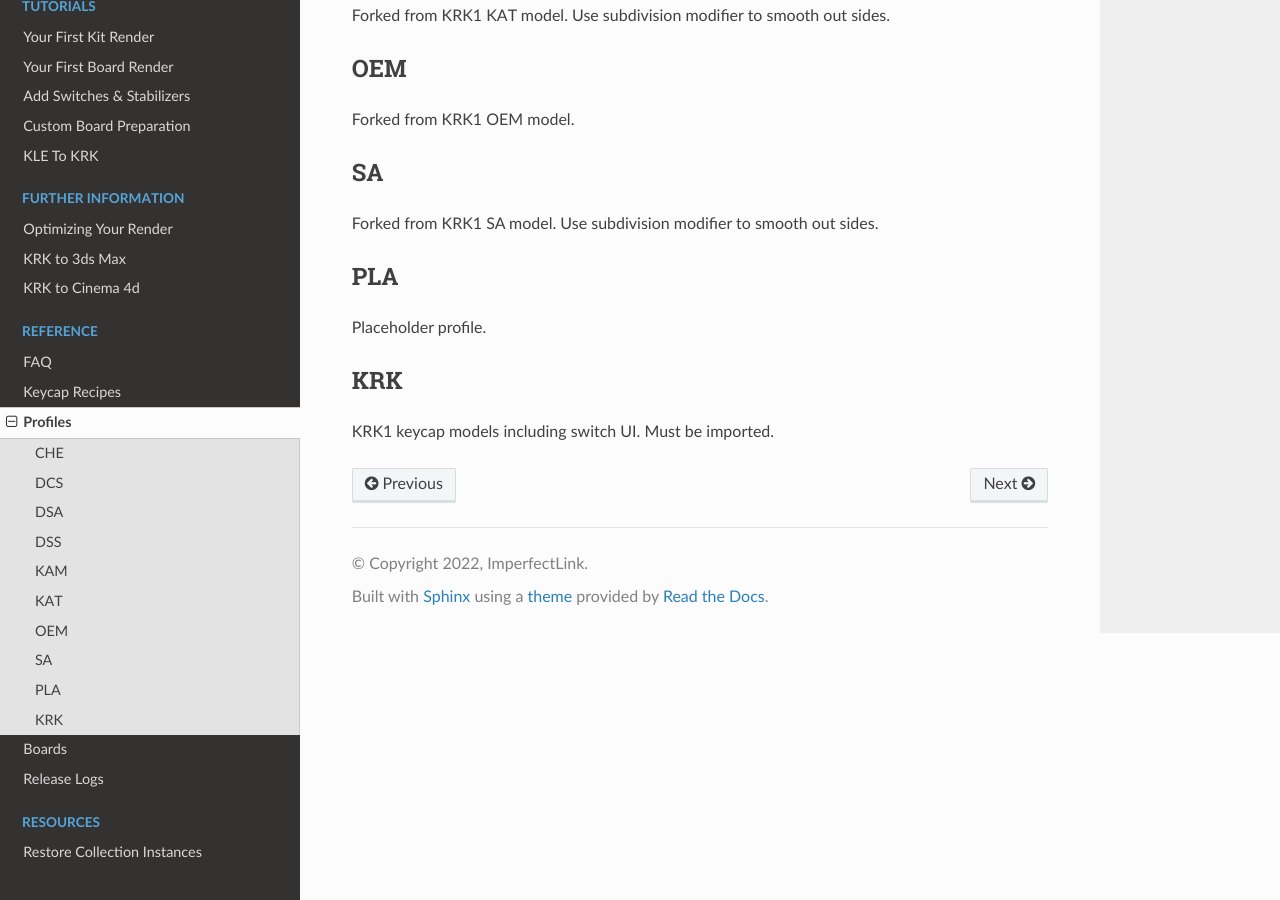
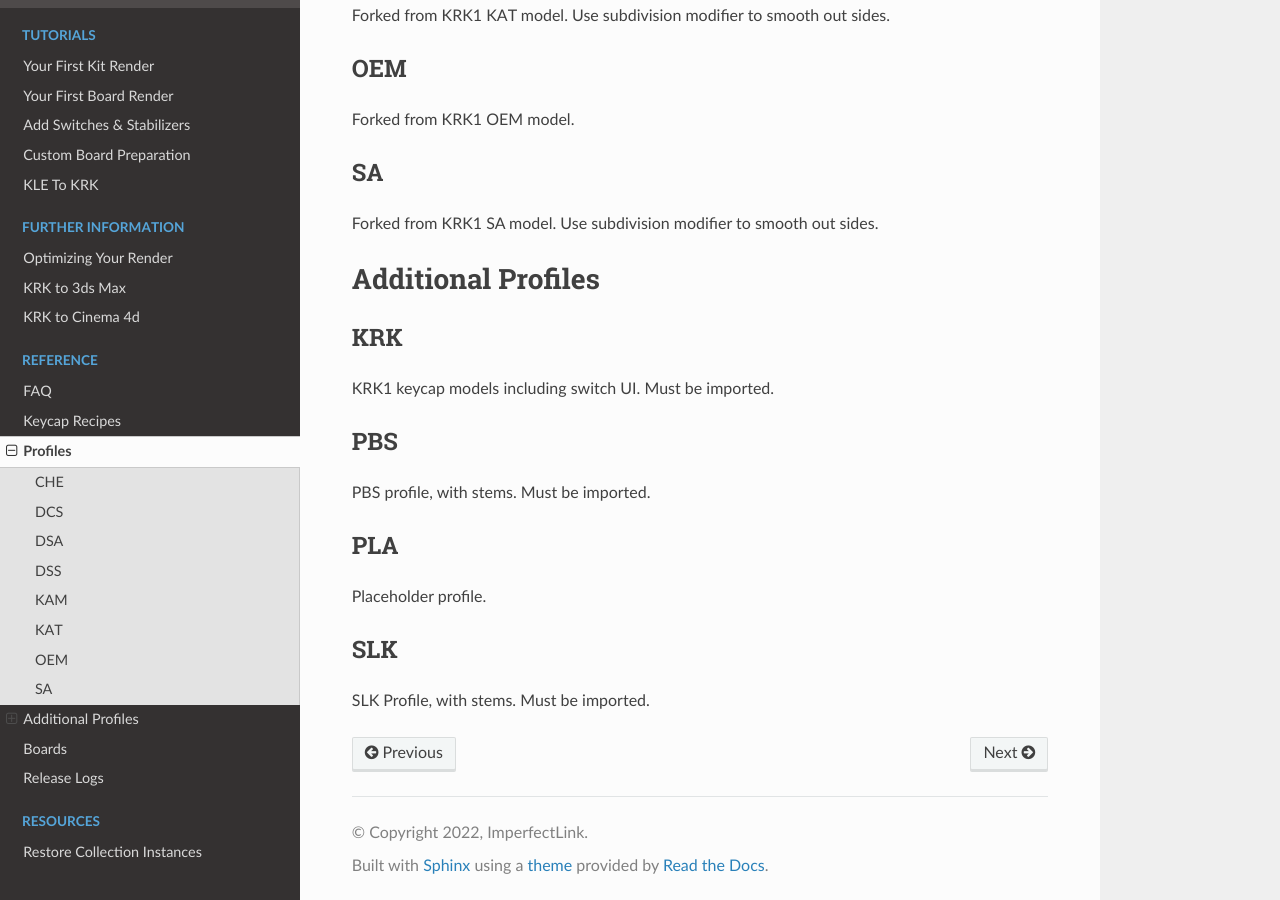
Before and after one commit to imperfectlink/KeyboardRenderKit, a Sphinx documentation site: the page built from docs/source/profiles.rst, in a window 1280 px wide and 900 px high, scrolled down 780 px. Built offline with Sphinx 7.4.7 and the Read the Docs theme 2.0.0, drawn with Linux system fonts in a browser that asks for light colours.

Commit message:
Update profiles.rst

```diff
--- a/docs/source/profiles.rst
+++ b/docs/source/profiles.rst
@@ -32,10 +32,21 @@ SA
 ~~~~
 Forked from KRK1 SA model. Use subdivision modifier to smooth out sides.
 
+Additional Profiles
+====
+
+KRK
+~~~~
+KRK1 keycap models including switch UI. Must be imported.
+
+PBS
+~~~~
+PBS profile, with stems. Must be imported.
+
 PLA
 ~~~~
 Placeholder profile.
 
-KRK
+SLK
 ~~~~
-KRK1 keycap models including switch UI. Must be imported.
+SLK Profile, with stems. Must be imported.
```
